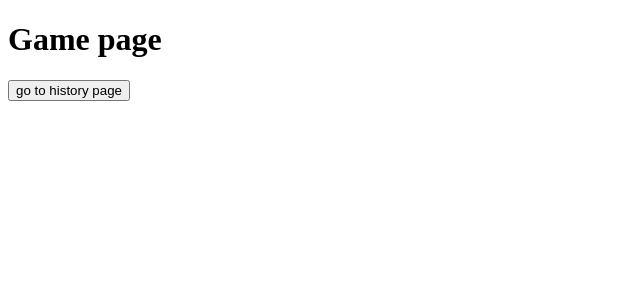
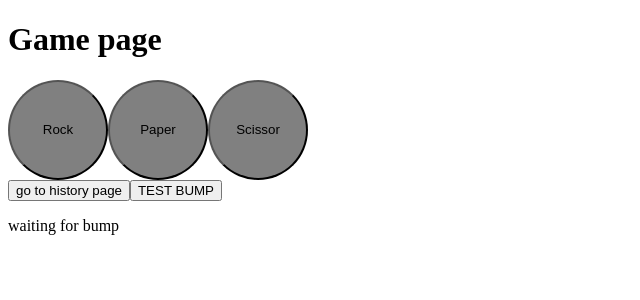
Before and after one commit to fritzhuie/bump-it-frontend, a React (Vite) app: page /game in a window 1280 px wide. Shown: the top 300 px of the page, without its empty margins (0-640 px from the left). Built offline with nearby package versions, Linux system fonts and the light colour scheme.

Commit message:
add bump stuff

```diff
--- a/src/components/Game/Game.jsx
+++ b/src/components/Game/Game.jsx
@@ -1,19 +1,72 @@
 import React from 'react'
 import { useNavigate } from 'react-router-dom'
+import '../../services/gameServices'
+import { sendBump } from '../../services/gameServices'
+import { useState } from 'react'
 
 
 const Game = () => {
 
   const navigate = useNavigate()
 
+  const [choice, setChoice] = useState()
+  const [isBumpEnabled, setIsBumpEnabled] = useState(true);
+
   const handleHistoryNav = () => {
     navigate('/history')
   }
 
+  const handleBump = async () => {
+    if (!choice || !isBumpEnabled) { return }
+
+    setIsBumpEnabled(false)
+    setChoice(null)
+
+    const response = await sendBump(choice)
+    console.log(response)
+
+    setTimeout(() => setIsBumpEnabled(true), 1)
+  }
+
+  const handleSelection = (choice) => {
+    if (!isBumpEnabled) { return }
+    setChoice(choice)
+  }
+
+  let test = "waiting for bump"
+
   return (
     <>
       <h1>Game page</h1>
+      <div>
+        <button className='rock-button'
+          style={{ borderRadius: '50%',
+          width: '100px', height: '100px',
+          backgroundColor: choice === "Rock" ? 'green' : 'grey'}}
+          onClick={() => handleSelection('Rock')}
+        >
+          Rock
+        </button>
+        <button className='paper-button'
+          style={{ borderRadius: '50%',
+          width: '100px', height: '100px',
+          backgroundColor: choice === "Paper" ? 'green' : 'grey' }}
+          onClick={() => handleSelection('Paper')}
+        >
+          Paper
+        </button>
+        <button className='scissors-button'
+          style={{ borderRadius: '50%',
+          width: '100px', height: '100px',
+          backgroundColor: choice === "Scissors" ? 'green' : 'grey' }}
+          onClick={() => handleSelection('Scissors')}
+        >
+          Scissor
+        </button>
+      </div>
       <button onClick={handleHistoryNav}>go to history page</button>
+      <button onClick={handleBump}>TEST BUMP</button>
+      <p>{test}</p>
     </>
   )
 }
--- a/src/services/gameServices.js
+++ b/src/services/gameServices.js
@@ -0,0 +1,37 @@
+const BASE_URL = `https://django-bump-it-8e545e507195.herokuapp.com`
+
+const getToken = () => {
+    return localStorage.getItem('token')
+  }
+
+export const sendBump = async (choice) => {
+    try {
+
+        const token = getToken()
+
+        if (!token) {
+            throw "token is undefined"
+        }
+
+        if (choice != "Rock" && choice != "Paper" && choice != "Scissors"){
+            throw "must choose Rock Paper or Scissor (capitolized)"
+        }
+        const payload = JSON.stringify({phone_time_stamp: new Date().toISOString(), choice: choice})
+        console.log("PAYLOAD:", payload )
+        console.log("TOKEN: ", token)
+        const response = await fetch(`${BASE_URL}/game/bump`, {
+            method: "POST",
+            body: payload,
+            headers: {
+                "Content-Type": "application/json",
+                Authorization: `Bearer ${token}`,
+            },
+        })
+        console.log(response)
+        if (!response.ok) throw new Error("Network response was not ok")
+        return response.body
+    } catch (error) {
+        console.error("There was a problem with the fetch operation:", error)
+        throw error
+    }
+}
```
